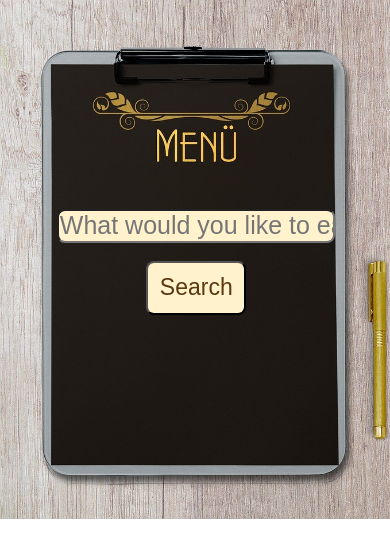
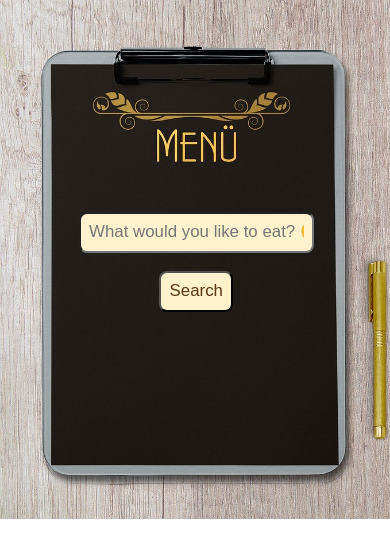
Before and after one commit to WebAhead10/food-menu, a website: page public/index.html in a window 390 px wide. Drawn offline with Linux system fonts and the light colour scheme; files that its build step writes are made by us from their sources; files whose address does not match are found by name.

Commit message:
Updated CSS

```diff
--- a/data.json
+++ b/data.json
@@ -62,7 +62,7 @@
     },
     {
       "id": 715436,
-      "title": "Pizza",
+      "title": "Pizza margherita",
       "imageType": "jpg"
     },
     {
--- a/public/style.css
+++ b/public/style.css
@@ -13,7 +13,7 @@ body {
   /* font-size-adjust: inherit; */
 
   /* margin: 0 0 0 13.5em; */
-  margin-left: -2em;
+  margin-left: -1.7em;
   width: 22vw;
   padding: 3%;
   border-radius: 8px;
@@ -21,22 +21,22 @@ body {
 }
 
 #search {
-  font-size: 2vw;
-  /* margin: 1em 0 0 21em; */
+  font-size: 1.5vw;
+  margin-left: -0.5em;
   border-radius: 8px;
   cursor: pointer;
-  padding: 0.5em;
+  padding: 0.3em;
   color: rgb(90, 56, 16);
   background-color: rgb(255, 242, 205);
   font-style: bold;
 }
 
 #search:hover {
-  font-size: 23px;
+  font-size: 1.5vw;
   /* margin: 1em 0 0 21em; */
   border-radius: 8px;
   cursor: pointer;
-  padding: 0.5em;
+  padding: 0.3em;
   color: rgb(236, 235, 233);
   background-color: rgba(255, 242, 205, 0.5);
   font-style: bold;
@@ -65,22 +65,33 @@ body {
   }
 
   #input {
-    font-size: 25px;
+    font-size: 2vh;
     margin: 35vh 0 0 58vw;
-    width: 70vw;
-    padding: 5%;
+    width: 55vw;
+    padding: 1vh;
     border-radius: 8px;
     background-color: rgb(255, 242, 205);
   }
 
   #search {
-    font-size: 23px;
+    font-size: 2vh;
     margin: 0 0 0 58vw;
     border-radius: 8px;
     cursor: pointer;
     padding: 0.5em;
     color: rgb(90, 56, 16);
     background-color: rgb(255, 242, 205);
+    font-style: bold;
+  }
+
+  #search:hover {
+    font-size: 2vh;
+    margin: 0 0 0 58vw;
+    border-radius: 8px;
+    cursor: pointer;
+    padding: 0.5em;
+    color: rgb(236, 235, 233);
+    background-color: rgba(255, 242, 205, 0.5);
     font-style: bold;
   }
 
```
